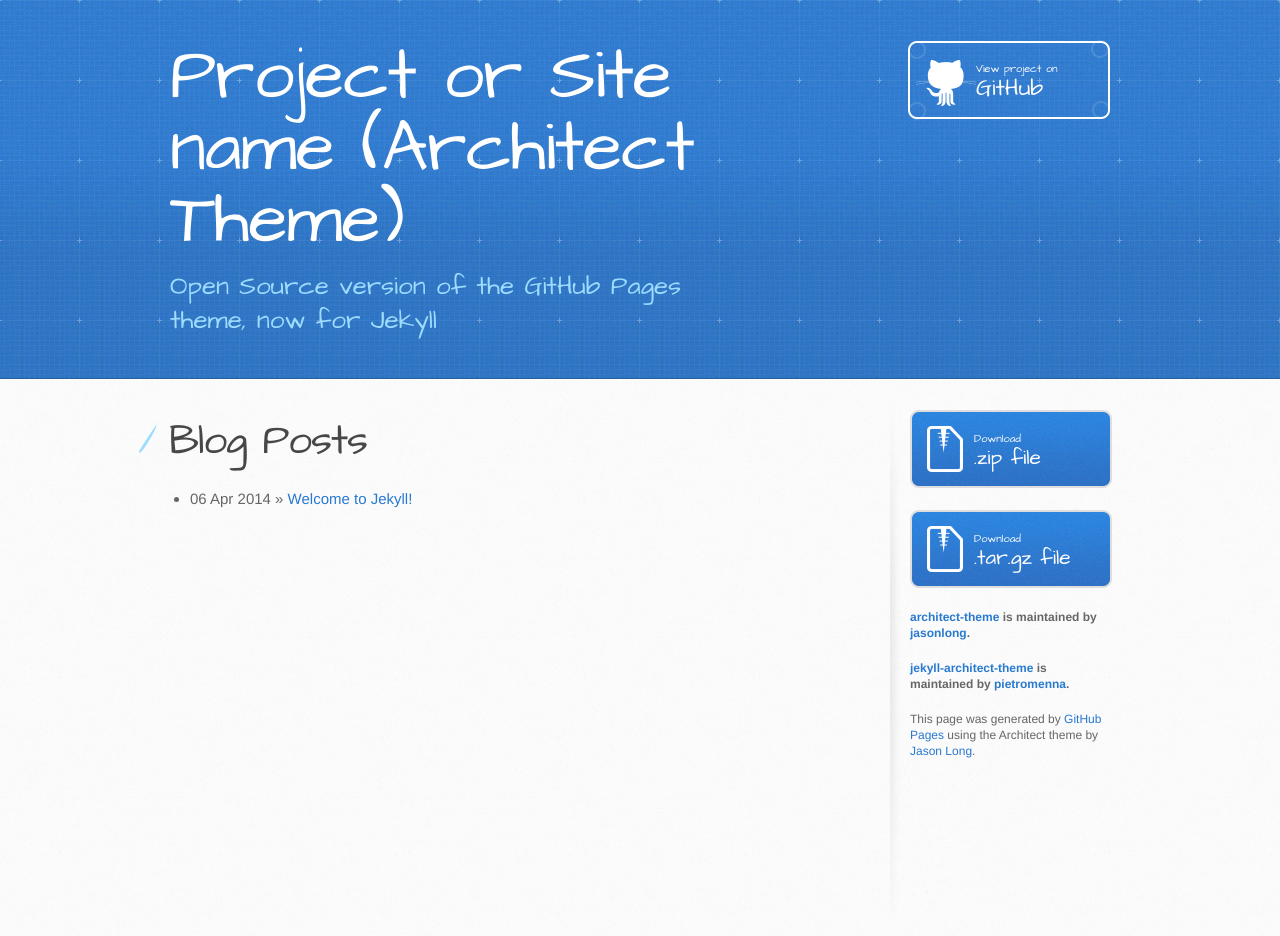
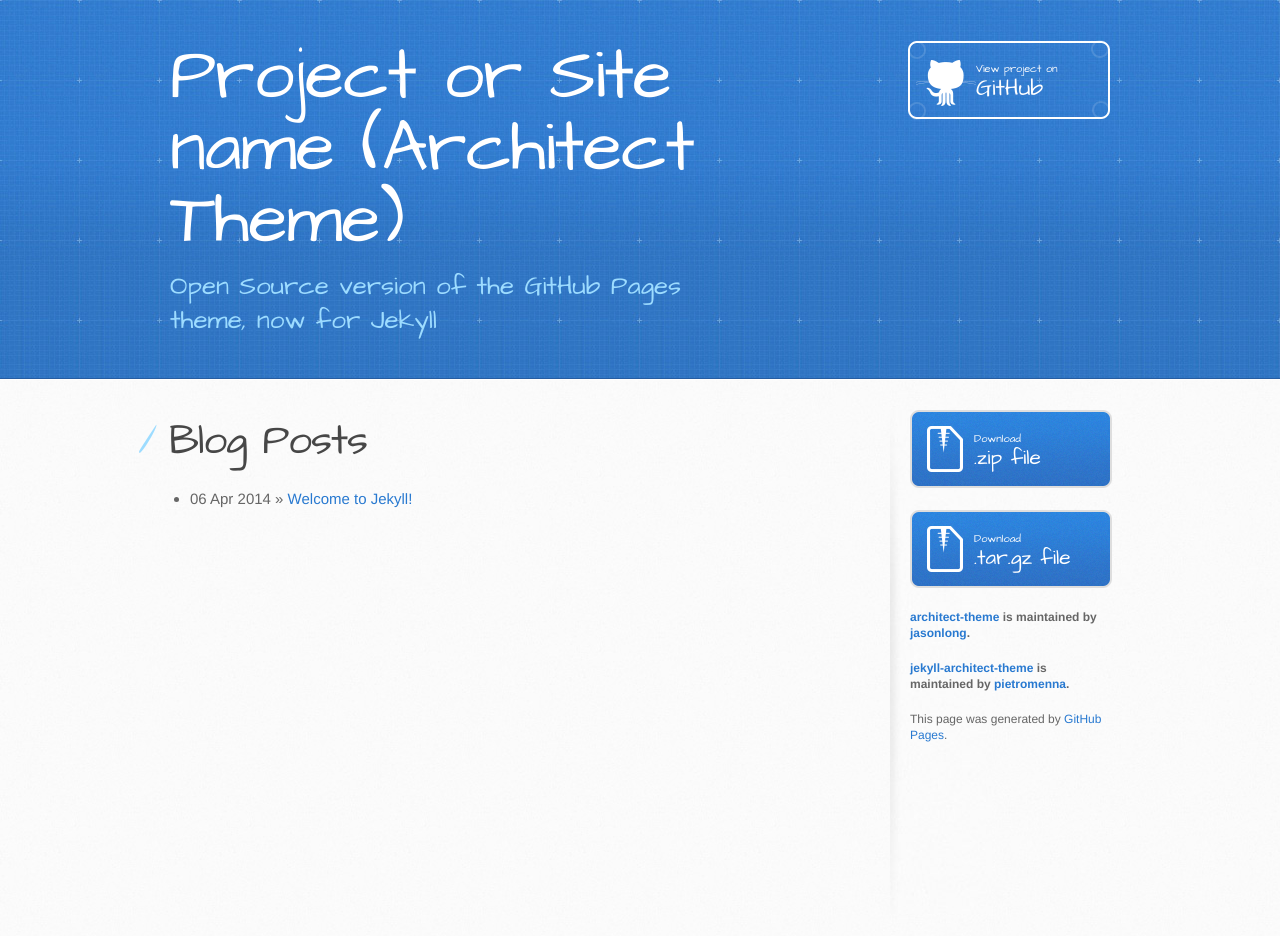
Before and after one commit to pietromenna/jekyll-architect-theme, a Jekyll site: the page built from index.html, in a window 1280 px wide. Built offline with Jekyll 4.4.1, drawn with Linux system fonts in a browser that asks for light colours.

```diff
--- a/_layouts/default.html
+++ b/_layouts/default.html
@@ -47,7 +47,7 @@
 
           <p class="repo-owner"><a href="https://github.com/pietromenna/jekyll-architect-theme">jekyll-architect-theme</a> is maintained by <a href="https://github.com/pietromenna">pietromenna</a>.</p>
 
-          <p>This page was generated by <a href="https://pages.github.com">GitHub Pages</a> using the Architect theme by <a href="https://twitter.com/jasonlong">Jason Long</a>.</p>
+          <p>This page was generated by <a href="https://pages.github.com">GitHub Pages</a>.</p>
         </aside>
       </div>
     </div>
```
